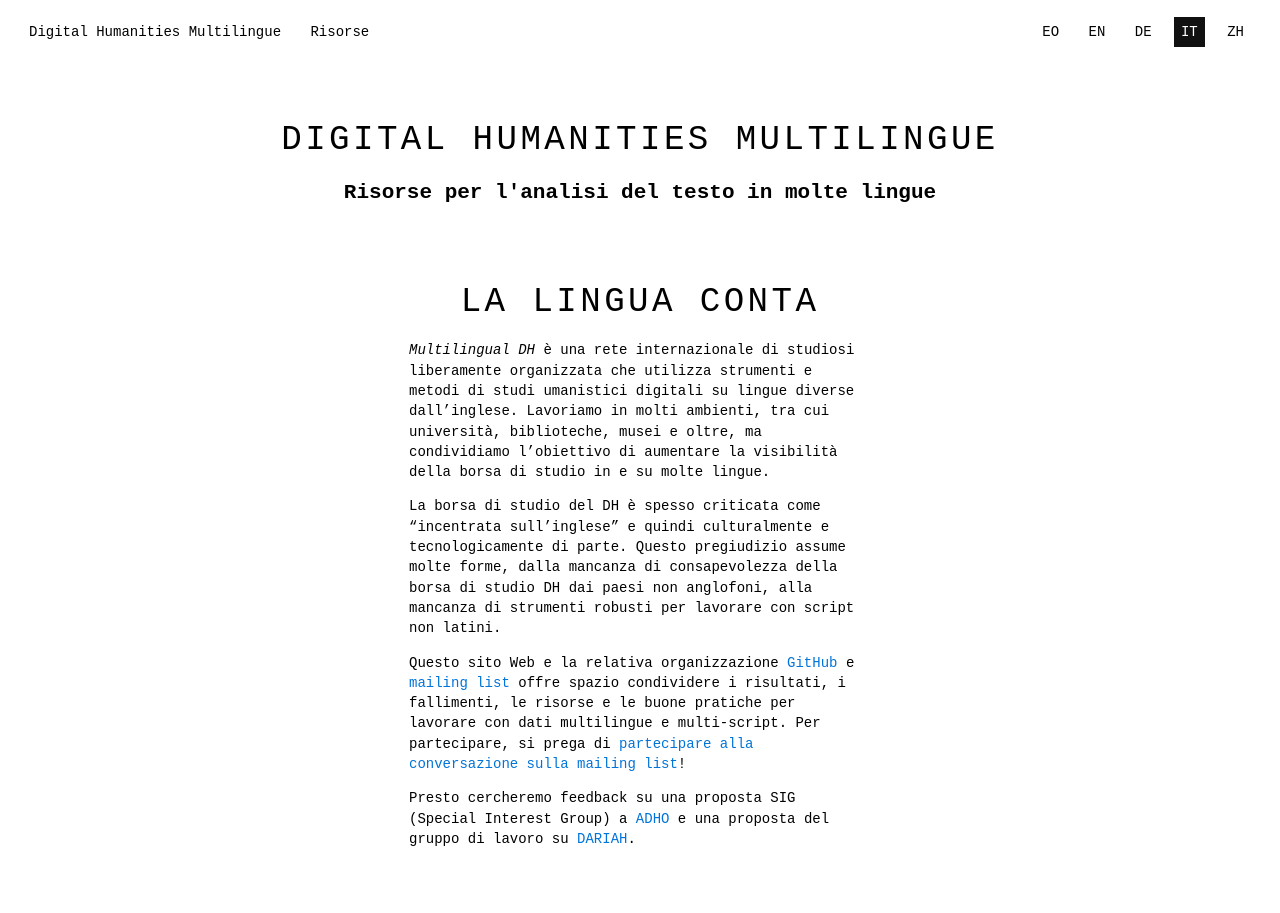
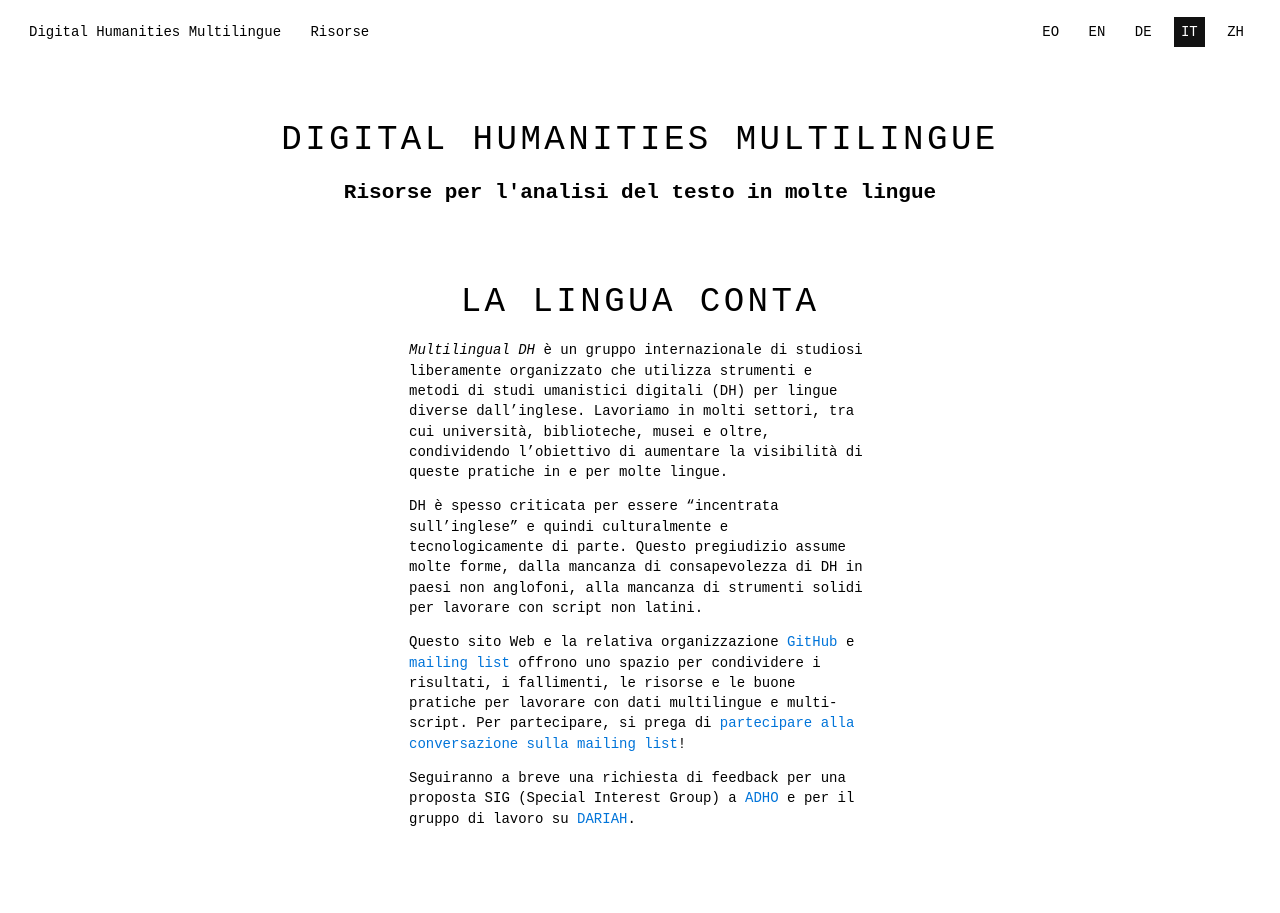
Before and after one commit to multilingual-dh/multilingual-dh.github.io, a Jekyll site: the page built from it/index.md, in a window 1280 px wide. Built offline with Jekyll 4.4.1, drawn with Linux system fonts in a browser that asks for light colours.

Commit message:
Update index.md

```diff
--- a/it/index.md
+++ b/it/index.md
@@ -6,10 +6,10 @@ language: it
 
 # La lingua conta
 
-*Multilingual DH* è una rete internazionale di studiosi liberamente organizzata che utilizza strumenti e metodi di studi umanistici digitali su lingue diverse dall'inglese. Lavoriamo in molti ambienti, tra cui università, biblioteche, musei e oltre, ma condividiamo l'obiettivo di aumentare la visibilità della borsa di studio in e su molte lingue.
+*Multilingual DH* è un gruppo internazionale di studiosi liberamente organizzato che utilizza strumenti e metodi di studi umanistici digitali (DH) per lingue diverse dall'inglese. Lavoriamo in molti settori, tra cui università, biblioteche, musei e oltre, condividendo l'obiettivo di aumentare la visibilità di queste pratiche in e per molte lingue.
 
-La borsa di studio del DH è spesso criticata come "incentrata sull'inglese" e quindi culturalmente e tecnologicamente di parte. Questo pregiudizio assume molte forme, dalla mancanza di consapevolezza della borsa di studio DH dai paesi non anglofoni, alla mancanza di strumenti robusti per lavorare con script non latini.
+DH è spesso criticata per essere "incentrata sull'inglese" e quindi culturalmente e tecnologicamente di parte. Questo pregiudizio assume molte forme, dalla mancanza di consapevolezza di DH in paesi non anglofoni, alla mancanza di strumenti solidi per lavorare con script non latini.
 
-Questo sito Web e la relativa organizzazione [GitHub](https://github.com/multilingual-dh) e [mailing list](https://mailman.stanford.edu/mailman/listinfo/multilingual-dh) offre spazio condividere i risultati, i fallimenti, le risorse e le buone pratiche per lavorare con dati multilingue e multi-script. Per partecipare, si prega di [partecipare alla conversazione sulla mailing list](https://mailman.stanford.edu/mailman/listinfo/multilingual-dh)!
+Questo sito Web e la relativa organizzazione [GitHub](https://github.com/multilingual-dh) e [mailing list](https://mailman.stanford.edu/mailman/listinfo/multilingual-dh) offrono uno spazio per condividere i risultati, i fallimenti, le risorse e le buone pratiche per lavorare con dati multilingue e multi-script. Per partecipare, si prega di [partecipare alla conversazione sulla mailing list](https://mailman.stanford.edu/mailman/listinfo/multilingual-dh)!
 
-Presto cercheremo feedback su una proposta SIG (Special Interest Group) a [ADHO](http://adho.org/) e una proposta del gruppo di lavoro su [DARIAH](https: //www.dariah .Unione Europea/).
+Seguiranno a breve una richiesta di feedback per una proposta SIG (Special Interest Group) a [ADHO](http://adho.org/) e per il gruppo di lavoro su [DARIAH](https: //www.dariah .Unione Europea/).
```
